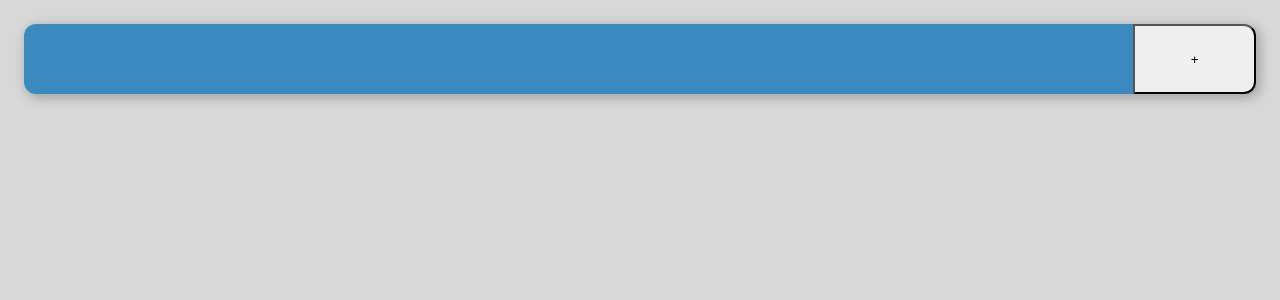
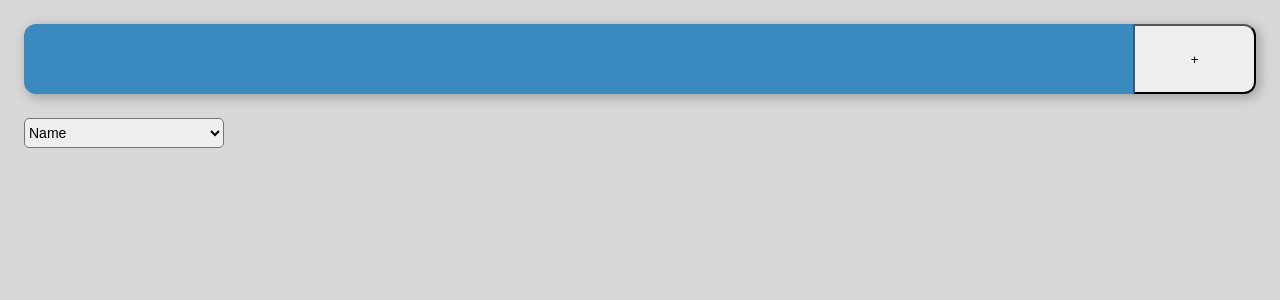
Before and after one commit to KcasTischaWattt/my-react-app, a React (Create React App) app: page / in a window 1280 px wide. Shown: the top 300 px of the page. Built offline with nearby package versions, Linux system fonts and the light colour scheme.

Commit message:
Added sort selector

```diff
--- a/src/App.css
+++ b/src/App.css
@@ -37,6 +37,15 @@
 
 .CardList {
   display: flex;
+}
+
+.Select {
+  width: 200px;
+  height: 30px;
+  margin-bottom: 24px;
+  border-radius: 5px;
+  font-size: 14px;
+  padding: 4 8px;
 }
 
 .Card {
--- a/src/CardList/index.js
+++ b/src/CardList/index.js
@@ -7,6 +7,11 @@ import { GlobalContext } from '../App';
 export const CardList = () => {
   const { state } = useContext(GlobalContext);
   return (
+    <>
+      <select class = "Select">
+        <option value="name">Name</option>
+        <option value="temperature">Temperature</option>
+      </select>
       <div className='CardList'>
         {
           state.citiesList.map((city) => (
@@ -14,5 +19,6 @@ export const CardList = () => {
           ))
         }
       </div>
+    </>
   );
 }
```
Lines whose indentation alone changed are shown as unchanged.
